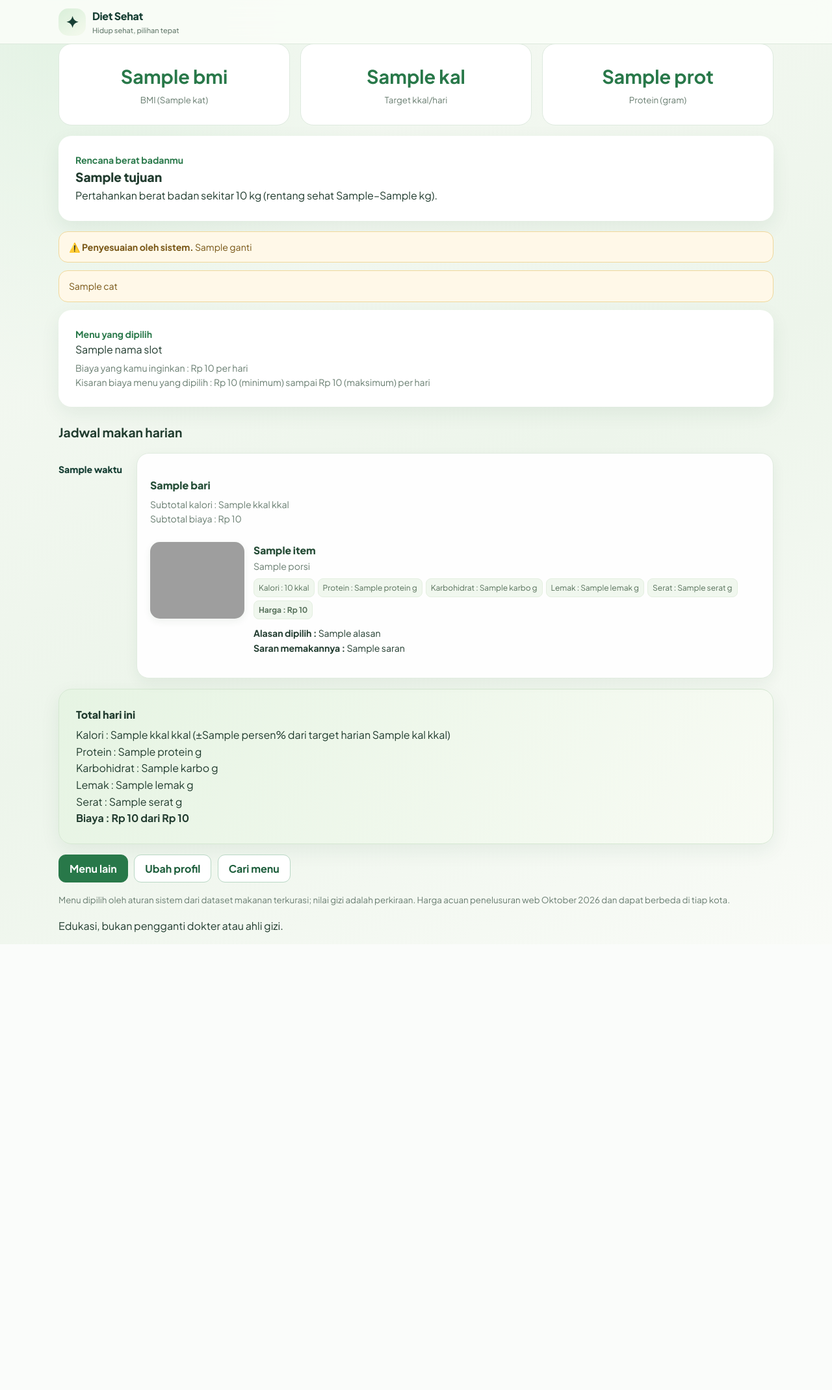
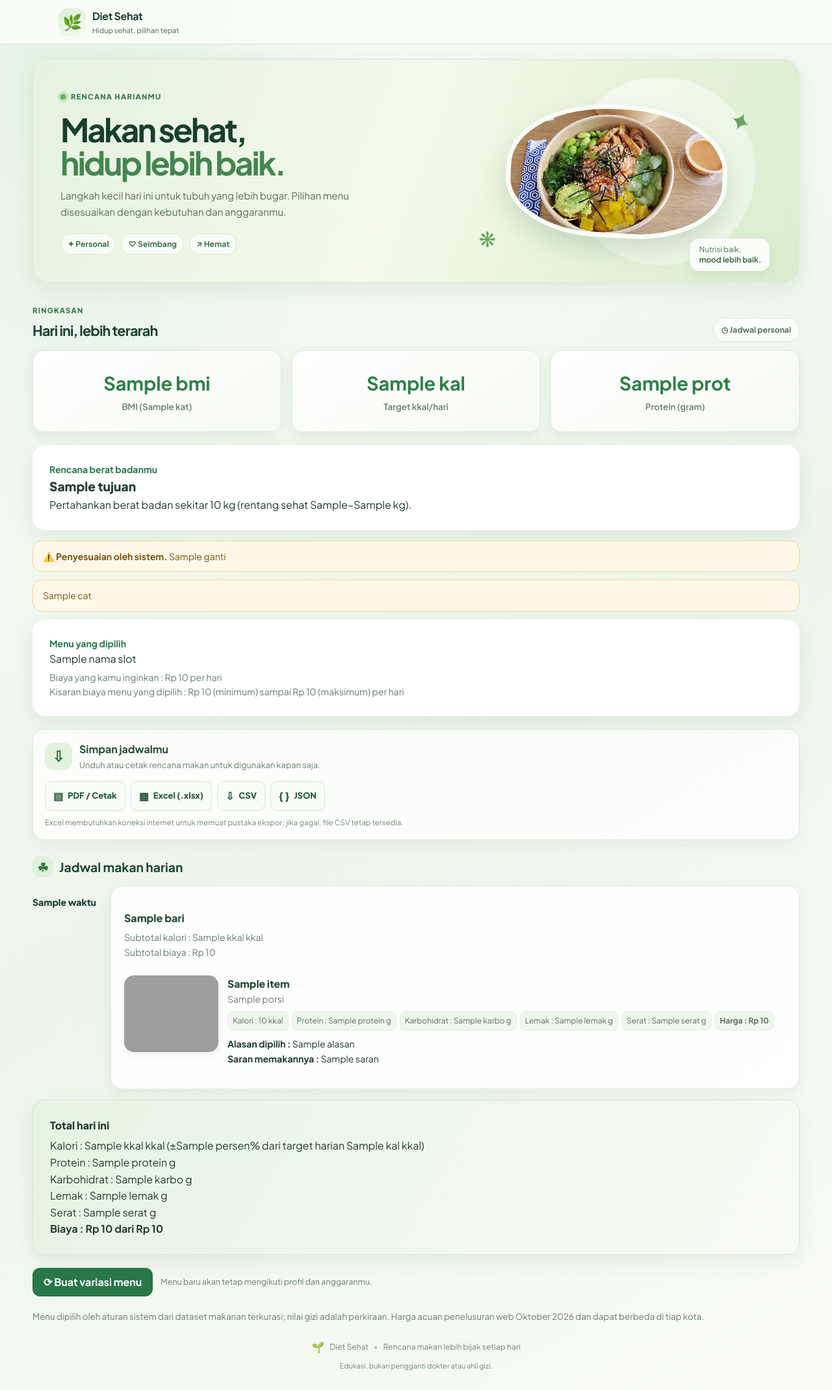
Before and after one commit to mfaizalfadhilulrohman/Diet-Sehat-Web, a Flask app: template templates/jadwal.html in a window 1280 px wide. Shown: the whole page at 65% size. Before the commit the page ends 1447 px from the top, so only its background shows below. Run offline with Flask 3, Linux system fonts and the light colour scheme; the template is opened without the code that fills it: most values are stand-ins (such as "Sample title", 1, 10 or a date in 2020); grey boxes are pictures that could not be loaded.

Commit message:
Add files via upload

```diff
--- a/templates/base.html
+++ b/templates/base.html
@@ -2,9 +2,9 @@
 <html lang="id">
 <head>
   <meta charset="utf-8">
-  <meta name="viewport" content="width=device-width, initial-scale=1, viewport-fit=cover">
-  <meta name="theme-color" content="#f3f8f0">
-  <title>Diet Sehat – Asisten Gizi</title>
+  <meta name="viewport" content="width=device-width, initial-scale=1">
+  <meta name="theme-color" content="#edf6ed">
+  <title>Diet Sehat — Rencana Makan Personal</title>
   <link rel="preconnect" href="https://fonts.googleapis.com"><link rel="preconnect" href="https://fonts.gstatic.com" crossorigin>
   <link href="https://fonts.googleapis.com/css2?family=Plus+Jakarta+Sans:wght@400;500;600;700;800&display=swap" rel="stylesheet">
   <link href="{{ url_for('static', filename='style.css') }}" rel="stylesheet">
@@ -12,28 +12,21 @@
 <body>
   <nav class="navbar nav-nutri">
     <div class="container nav-inner">
-      <a class="navbar-brand fw-bold" href="{{ url_for('index') }}"><span class="brand-mark">✦</span><span>Diet Sehat<small>Hidup sehat, pilihan tepat</small></span></a>
+      <a class="navbar-brand" href="{{ url_for('index') }}"><span class="brand-mark" aria-hidden="true">🌿</span><span><strong>Diet Sehat</strong><small>Hidup sehat, pilihan tepat</small></span></a>
       {% if session.get('profil') %}
-      <div class="btn-group btn-group-sm app-nav" aria-label="Navigasi utama">
-        <a class="btn nav-link {{ 'active' if request.endpoint == 'jadwal' }}" href="{{ url_for('jadwal') }}"><span class="nav-icon">⌂</span><span>Jadwal</span></a>
-        <a class="btn nav-link {{ 'active' if request.endpoint == 'chat' }}" href="{{ url_for('chat') }}"><span class="nav-icon">⌕</span><span>Cari Menu</span></a>
-        <a class="btn nav-link {{ 'active' if request.endpoint == 'profil' }}" href="{{ url_for('profil') }}"><span class="nav-icon">♙</span><span>Profil</span></a>
+      <div class="btn-group nav-links" aria-label="Navigasi utama">
+        <a class="nav-link {{ 'active' if request.endpoint == 'jadwal' }}" href="{{ url_for('jadwal') }}"><span>▦</span> Jadwal</a>
+        <a class="nav-link {{ 'active' if request.endpoint == 'chat' }}" href="{{ url_for('chat') }}"><span>⌕</span> Cari Menu</a>
+        <a class="nav-link {{ 'active' if request.endpoint == 'profil' }}" href="{{ url_for('profil') }}"><span>♙</span> Profil</a>
       </div>
       {% endif %}
     </div>
   </nav>
-  <main class="container app-main">
+  <main class="container page-shell">
     {% for kategori, pesan in get_flashed_messages(with_categories=true) %}<div class="alert alert-{{ kategori }}">{{ pesan }}</div>{% endfor %}
     {% block content %}{% endblock %}
-    <p class="app-disclaimer">Edukasi, bukan pengganti dokter atau ahli gizi.</p>
+    <footer class="site-footer"><span>🌱</span> Diet Sehat <i>•</i> Rencana makan lebih bijak setiap hari <small>Edukasi, bukan pengganti dokter atau ahli gizi.</small></footer>
   </main>
-  {% if session.get('profil') %}
-  <nav class="mobile-nav" aria-label="Navigasi bawah">
-    <a class="{{ 'active' if request.endpoint == 'jadwal' }}" href="{{ url_for('jadwal') }}"><span>⌂</span>Jadwal</a>
-    <a class="{{ 'active' if request.endpoint == 'chat' }}" href="{{ url_for('chat') }}"><span>⌕</span>Cari Menu</a>
-    <a class="{{ 'active' if request.endpoint == 'profil' }}" href="{{ url_for('profil') }}"><span>♙</span>Profil</a>
-  </nav>
-  {% endif %}
   {% block scripts %}{% endblock %}
 </body>
 </html>
--- a/templates/jadwal.html
+++ b/templates/jadwal.html
@@ -1,6 +1,16 @@
 {% extends "base.html" %}
 {% block content %}
-<div class="row g-2 mb-3 text-center">
+<section class="dashboard-hero">
+  <div class="hero-copy">
+    <span class="eyebrow"><span class="eyebrow-dot"></span> RENCANA HARIANMU</span>
+    <h1>Makan sehat,<br><em>hidup lebih baik.</em></h1>
+    <p>Langkah kecil hari ini untuk tubuh yang lebih bugar. Pilihan menu disesuaikan dengan kebutuhan dan anggaranmu.</p>
+    <div class="hero-pills"><span>✦ Personal</span><span>♡ Seimbang</span><span>↗ Hemat</span></div>
+  </div>
+  <div class="hero-art" role="img" aria-label="Ilustrasi makanan sehat"><img src="{{ url_for('static', filename='gambar/poke_bowl_salmon.jpg') }}" alt="Mangkuk makanan sehat" onerror="this.style.display='none'"><span class="leaf leaf-one">✦</span><span class="leaf leaf-two">❋</span><div class="art-caption">Nutrisi baik,<br><b>mood lebih baik.</b></div></div>
+</section>
+<div class="section-heading"><div><span class="eyebrow">RINGKASAN</span><h2>Hari ini, lebih terarah</h2></div><span class="date-chip">◷ Jadwal personal</span></div>
+<div class="row g-2 mb-3 text-center summary-stats">
   <div class="col-4"><div class="card card-body stat"><b>{{ h.bmi }}</b><small>BMI ({{ h.kat }})</small></div></div>
   <div class="col-4"><div class="card card-body stat"><b>{{ h.kal }}</b><small>Target kkal/hari</small></div></div>
   <div class="col-4"><div class="card card-body stat"><b>{{ h.prot or '–' }}</b><small>Protein (gram)</small></div></div>
@@ -32,10 +42,20 @@
   {% if p.biaya > hi %}<div class="small text-muted">Biayamu di atas biaya maksimum, jadi menu tetap disusun dengan bahan terbaik yang ada.</div>{% endif %}
 </div>
 
-<h2 class="h5 mt-4 mb-3">Jadwal makan harian</h2>
+<section class="export-panel no-print" aria-labelledby="export-title">
+  <div class="export-copy"><span class="export-icon">⇩</span><div><h2 id="export-title">Simpan jadwalmu</h2><p>Unduh atau cetak rencana makan untuk digunakan kapan saja.</p></div></div>
+  <div class="export-actions">
+    <button type="button" class="export-btn" data-export="pdf"><span>▤</span> PDF / Cetak</button>
+    <button type="button" class="export-btn" data-export="xlsx"><span>▦</span> Excel (.xlsx)</button>
+    <button type="button" class="export-btn" data-export="csv"><span>⇩</span> CSV</button>
+    <button type="button" class="export-btn" data-export="json"><span>{ }</span> JSON</button>
+  </div>
+  <p class="export-status" aria-live="polite" id="export-status">Excel membutuhkan koneksi internet untuk memuat pustaka ekspor; jika gagal, file CSV tetap tersedia.</p>
+</section>
+<h2 class="h5 schedule-title"><span class="schedule-symbol">☘</span> Jadwal makan harian</h2>
 <div class="jadwal">
 {% for b in j.baris %}
-  <section class="slot" data-id="{{ b.id }}">
+  <section class="slot" data-id="{{ b.id }}" data-waktu="{{ b.waktu }}" data-judul="{{ b.judul }}" data-kalori="{{ b.kkal }}" data-biaya="{{ b.harga }}">
     <div class="waktu">{{ b.waktu }}</div>
     <div class="isi card border-0 shadow-sm">
       <div class="card-body">
@@ -78,11 +98,7 @@
   {% if j.persen < 90 %}<div class="small text-muted mt-1">Kamu hanya memilih sebagian waktu makan, jadi total kalori di bawah target harian.</div>{% endif %}
 </div>
 
-<div class="d-flex flex-wrap gap-2">
-  <a class="btn btn-nutri" href="{{ url_for('jadwal', s=baru) }}">Menu lain</a>
-  <a class="btn btn-outline-success" href="{{ url_for('profil') }}">Ubah profil</a>
-  <a class="btn btn-outline-success" href="{{ url_for('chat') }}">Cari menu</a>
-</div>
+<div class="schedule-bottom no-print"><a class="btn btn-nutri" href="{{ url_for('jadwal', s=baru) }}">⟳ Buat variasi menu</a><span>Menu baru akan tetap mengikuti profil dan anggaranmu.</span></div>
 <small class="text-muted d-block mt-3">Menu dipilih oleh aturan sistem dari dataset makanan terkurasi; nilai gizi adalah perkiraan. Harga acuan penelusuran web Oktober 2026 dan dapat berbeda di tiap kota.</small>
 {% endblock %}
-{% block scripts %}<script src="{{ url_for('static', filename='jadwal.js') }}"></script>{% endblock %}
+{% block scripts %}<script src="{{ url_for('static', filename='jadwal.js') }}"></script><script src="{{ url_for('static', filename='export-jadwal.js') }}"></script>{% endblock %}
```
